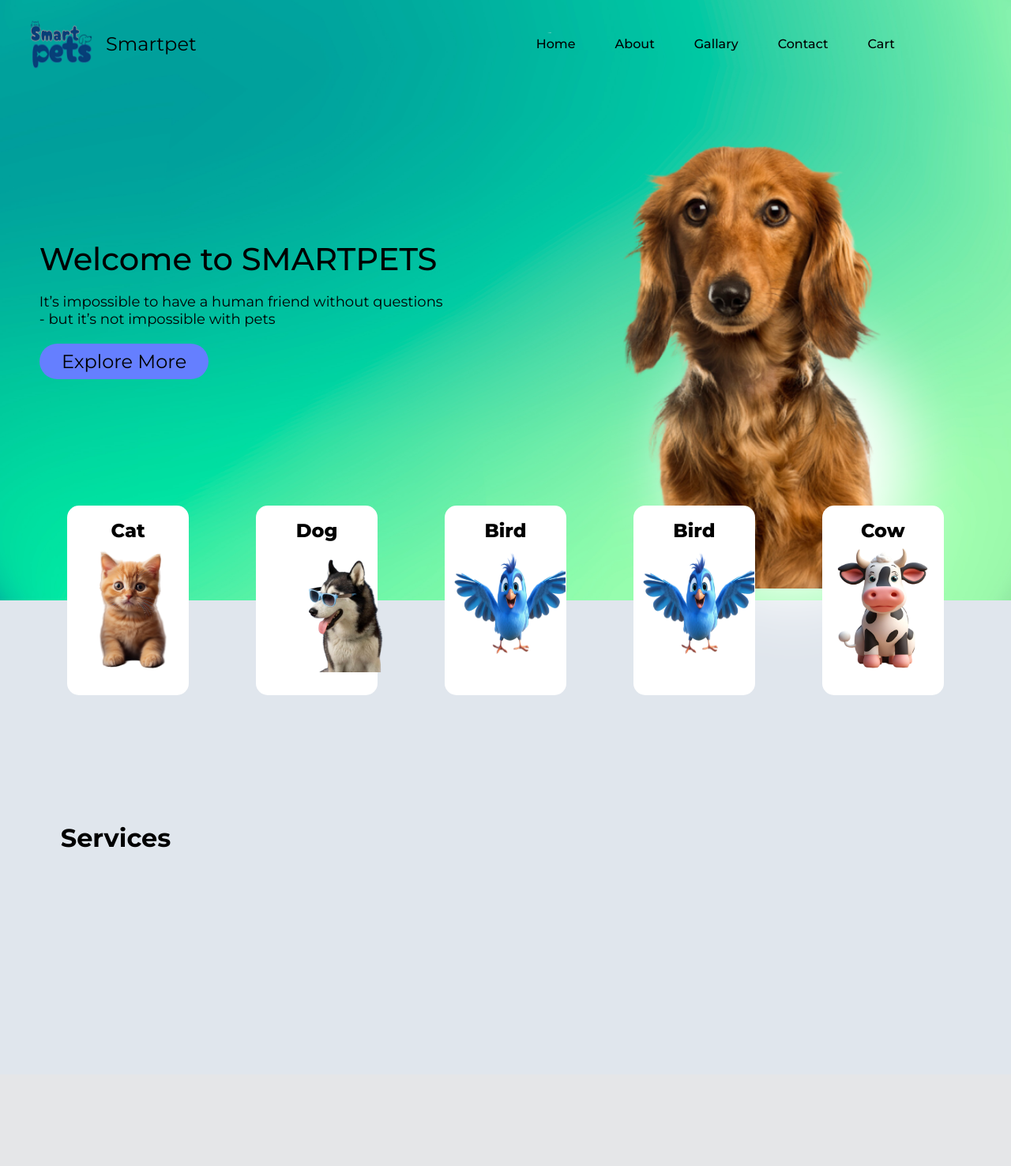
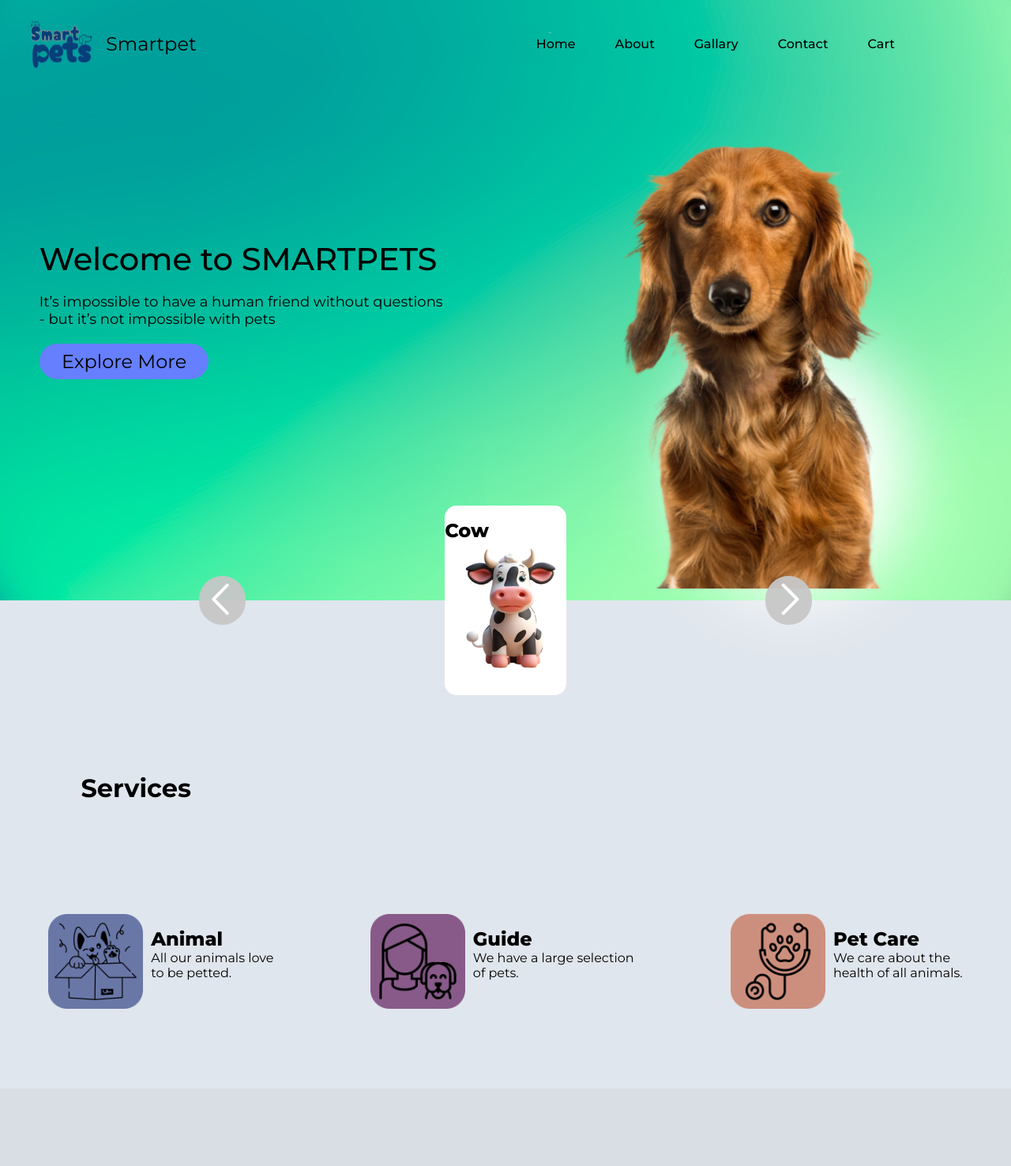
Before and after one commit to Siva22223333/Smartpet, a Django app: page / in a window 1280 px wide. Shown: the top 1476 px of the page at 79% size. Before the commit the page ends 1073 px from the top, so only its background shows below. Run offline with Django 5.2, Linux system fonts and the light colour scheme.

Commit message:
31-8-2024

```diff
--- a/smartpet/static/css/Dashboard.css
+++ b/smartpet/static/css/Dashboard.css
@@ -104,7 +104,7 @@ body{
     top: 80%;
     width: 100%;
     height: 30%;
-    animation: slideIn 1s ease-out;
+
 }
 .card{
 
@@ -162,9 +162,12 @@ body{
     z-index: -1;
 }
 .div3{
-    height: 75%;
+    height: 50%;
     display: flex;
-    align-items: center;
+    flex-direction: column;
+    justify-content: center;
+    padding-top: 17%;
+
 }
 .services-div{
 
@@ -176,6 +179,47 @@ body{
 .services-p{
     font-size: xx-large;
     font-weight: bold;
-    padding-left: 55%;
-    animation: slideIn 1s ease-out;
+    padding-left: 8%;
+
 }
+.services-div-content{
+    display: flex;
+    flex-direction: row;
+    align-items: center;
+    justify-content: space-around;
+}
+.services-content{
+    height: 30%;
+    display: flex;
+    justify-content: center;
+}
+.services-content-animal{
+    height: auto;
+    padding-left: 10px;
+}
+.services-content-animal-p{
+    height: auto;
+}
+.div4{
+    background-color: #a9a9a921;
+}
+.card-btn{
+    height: 26%;
+    width: 59px;
+    background-color: #c7c7c7f0;
+    border: none;
+    border-radius: 58px;
+}
+.card-btn-div{
+    display: flex;
+    align-items: center;
+}
+.card-btn-logo-next{
+    height: 75%;
+    padding-right: 5px;
+}
+.card-btn-logo-prev{
+    height: 75%;
+    padding-left: 5px;
+
+}
--- a/smartpet/templates/Dashboard.html
+++ b/smartpet/templates/Dashboard.html
@@ -19,7 +19,7 @@
                     <p >Smartpet</p>
                     <div class="background-shadow">
 
-                </div>
+                    </div>
                 </div>
                 <div class="header-btn">
                     <div>
@@ -62,7 +62,16 @@
             </div>
 
         </div>
-        <div class="div2">
+        <div class="div2" id="card_container">
+            <div class="card-btn-div">
+                <button class="card-btn" onclick="prev()">
+                    <img class="card-btn-logo-next" src="{% static 'image/prev.png' %}" >
+                </button>
+            </div>
+            <div class="card">
+                <p class="card-p">Cow</p>
+                <img class="img-cow" src="{% static 'image/cow.png' %}" >
+            </div>
             <div class="card">
                 <p class="card-p">Cat</p>
                 <img class="img-cat" src="{% static 'image/cat.png' %}" >
@@ -83,30 +92,90 @@
                 <p class="card-p">Cow</p>
                 <img class="img-cow" src="{% static 'image/cow.png' %}" >
             </div>
+            <div class="card-btn-div">
+                <button class="card-btn" onclick="next()">
+                    <img  class="card-btn-logo-prev" src="{% static 'image/next.png' %}" >
+                </button>
+            </div>
         </div>
         <div class="div3">
+            <div>
             <div class="services-div">
                 <P class="services-p">Services</P>
             </div>
+                <div class="services-div-content">
+                    <div  class="services-content" >
+                        <img src="{% static 'image/animal.png' %}" >
+                        <div class="services-content-animal">
+                            <p class="card-p">Animal</p>
+                            <p class="services-content-animal-p">All our animals love</p>
+                            <p class="services-content-animal-p"> to be petted.</p>
+                        </div>
+                    </div>
+                    <div class="services-content" >
+                        <img src="{% static 'image/guide.png' %}" >
+                        <div class="services-content-animal">
+                            <p class="card-p">Guide</p>
+                            <p class="services-content-animal-p">We have a large selection </p>
+                            <p class="services-content-animal-p">of pets.</p>
+                        </div>
+                    </div>
+                    <div class="services-content">
+
+                        <img  src="{% static 'image/pet care.png' %}" >
+                        <div class="services-content-animal">
+                            <p class="card-p">Pet Care</p>
+                            <p class="services-content-animal-p">We care about the  </p>
+                            <p class="services-content-animal-p"> health of all animals.</p>
+                        </div>
+                    </div>
+                </div>
+            </div>
+        </div>
+        <div class="div4">
+
         </div>
         <script>
-            const element=document.querySelectorAll(".div2");
-            const option={
-                root:null,
-                rootMargin:'0px;',
-                threshold:.4
-            }
-            const callbacks=(entries)=>{
-                entries.forEach(entry => {
-                    if(entry.isIntersecting){
-                        entry.target.classList.add('active');
+            let card_container=document.getElementById("card_container");
+            let cards=card_container.getElementsByClassName("card");
+            let currentIndex=0;
+            let totalcards=cards.length;
+            function updateCards() {
+                for (let i = 0; i < totalcards; i++) {
+                    if(i === currentIndex)
+                    {
+                    cards[i].style.display ='block'
                     }
-                });
-            }
-            let observer=new IntersectionObserver(cb,option);
-            elements.forEach(element=>{
-                oberver.observe(element);
-            });
+                    else{
+                    cards[i].style.display ='none';
+                    }
+                }
+                }
+                function prev() {
+                    if(currentIndex === 0){
+                        currentIndex =  totalcards - 1
+                    }
+                    else{
+                        currentIndex = currentIndex - 1;
+                    }
+
+                    updateCards();
+                }
+
+                function next() {
+                    if(currentIndex === totalcards - 1)
+                        {
+                            currentIndex = 0
+                    }
+                    else{
+                        currentIndex = currentIndex + 1;
+                    }
+
+                    updateCards();
+                }
+
+                // Initialize the display
+                updateCards();
         </script>
     </body>
 </html>
```
Also changed, not shown: smartpet/static/image/animal.png (added), smartpet/static/image/guide.png (added), smartpet/static/image/next.png (added), smartpet/static/image/pet care.png (added), smartpet/static/image/prev.png (added).
